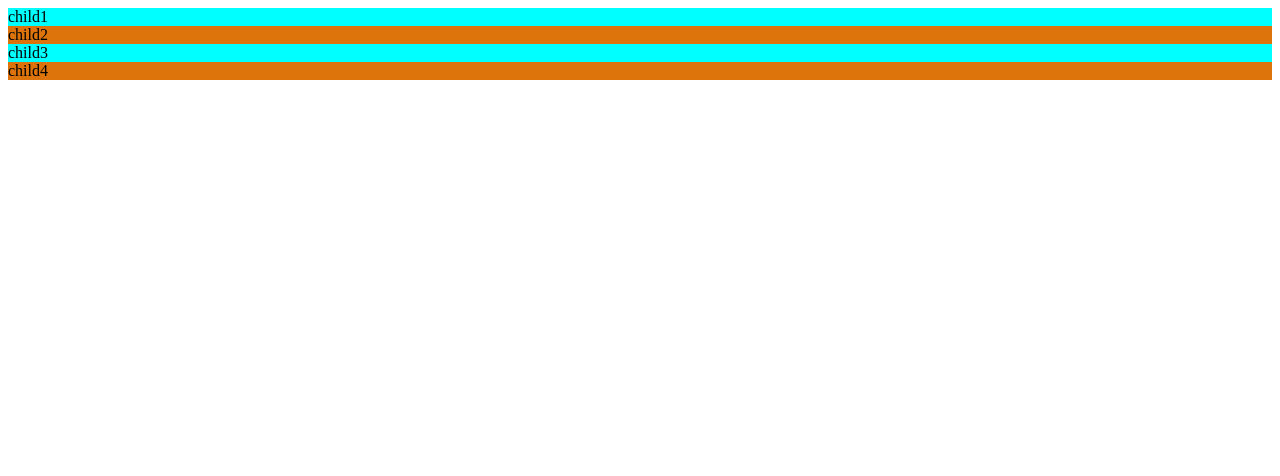
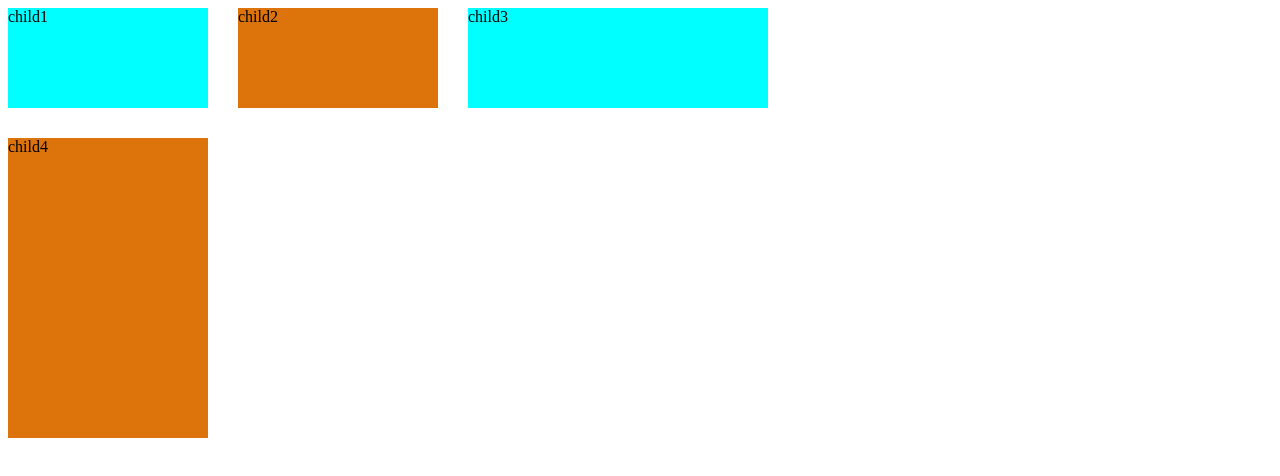
Before and after one commit to shaik-jakir-hussain1/CSS-grid-layout, a plain HTML site: page index.html in a window 1280 px wide. Drawn offline with Linux system fonts and the light colour scheme.

Commit message:
Define colum, row , gap for grid

```diff
--- a/index.html
+++ b/index.html
@@ -8,6 +8,11 @@
     <style>
         .parent{
             display: grid; /* this grid did not create the grid container we specifically define the colums and rows.*/
+            grid-template-columns:  200px 200px 300px;
+            /* define how colums(vertically divisions) Inside this  grid*/
+            grid-template-rows: 100px 300px;
+            /* (Horizontal divisions) Inside this  grid */
+            grid-gap:30px;  /* Distance between the col-col and row-row */
         }
         /* Inside the parent container giving the background for even and odd child inside the parent div */
         .parent>div:nth-child(odd) {
```
